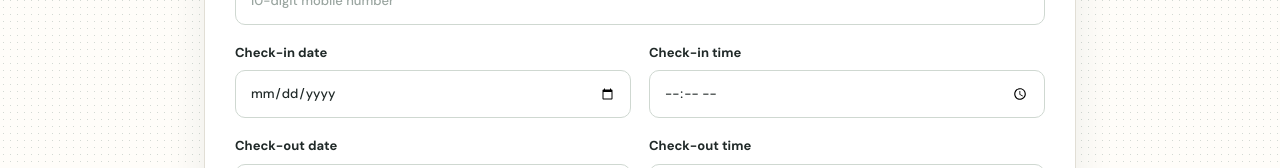
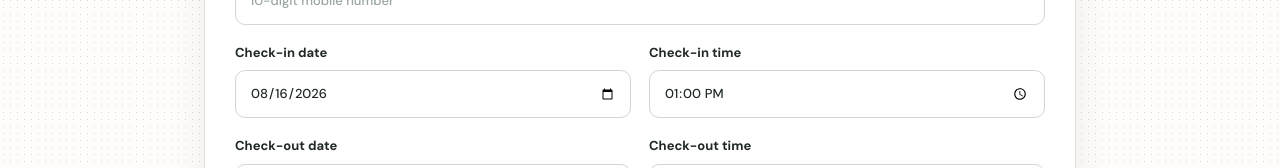
Before and after one commit to pradeep-chauhan-pc/rudransh-villa-udaipur, a Next.js app: page /guest-entry in a window 1280 px wide. Shown: the part 409-577 px from the top of the page. Built offline with nearby package versions, Linux system fonts and the light colour scheme; no server answers; a web font is replaced by a local one.

Commit message:
updated form

```diff
--- a/app/guest-entry/page.tsx
+++ b/app/guest-entry/page.tsx
@@ -48,6 +48,12 @@ const MAX_UPLOAD_BYTES = 8 * 1024 * 1024;
 const MAX_PDF_BYTES = 2 * 1024 * 1024;
 const TARGET_FILE_BYTES = 1.5 * 1024 * 1024;
 const TERMS_VERSION = "2026-08-09";
+
+function today() {
+  const now = new Date();
+  const timezoneOffset = now.getTimezoneOffset() * 60_000;
+  return new Date(now.getTime() - timezoneOffset).toISOString().slice(0, 10);
+}
 
 async function optimisePhoto(file: File) {
   if (file.size <= TARGET_FILE_BYTES) return file;
@@ -113,6 +119,7 @@ function UploadField({
 }
 
 export default function Home() {
+  const defaultCheckInDate = today();
   const [guestCount, setGuestCount] = useState(0);
   const [guests, setGuests] = useState<Guest[]>([]);
   const [status, setStatus] = useState<"idle" | "sending" | "success" | "error">("idle");
@@ -235,8 +242,8 @@ export default function Home() {
           </div>
           <div className="field-grid">
             <label className="wide"><span>Primary mobile number</span><input name="mobile" type="tel" inputMode="tel" minLength={10} maxLength={15} pattern="[0-9 +()\-]{10,15}" required placeholder="10-digit mobile number" /></label>
-            <label><span>Check-in date</span><input name="checkIn" type="date" required /></label>
-            <label><span>Check-in time</span><input name="checkInTime" type="time" required /></label>
+            <label><span>Check-in date</span><input name="checkIn" type="date" defaultValue={defaultCheckInDate} required /></label>
+            <label><span>Check-in time</span><input name="checkInTime" type="time" defaultValue="13:00" required /></label>
             <label><span>Check-out date</span><input name="checkOut" type="date" required /></label>
             <label><span>Check-out time</span><input name="checkOutTime" type="time" value="10:00" readOnly aria-readonly="true" /></label>
             <label><span>Number of guests</span><select value={guestCount || ""} required onChange={(event) => changeGuestCount(Number(event.target.value))}><option value="" disabled>Select number of guests</option>{[1,2,3,4,5,6].map((count) => <option key={count} value={count}>{count} {count === 1 ? "guest" : "guests"}</option>)}</select></label>
--- a/app/page.tsx
+++ b/app/page.tsx
@@ -208,6 +208,7 @@ export default function Home() {
           {inquiryMessage && <p className={`villa-inquiry-status ${inquiryState}`} role="status">{inquiryMessage}</p>}
         </form>
         <a className="villa-whatsapp-button" href={WHATSAPP_URL} target="_blank" rel="noreferrer">Chat on WhatsApp <span aria-hidden="true">↗</span></a>
+        <p className="villa-policy-link">By checking availability, you agree to review the <a href="/policies">stay policies and house rules</a>.</p>
       </motion.section>
 
       <footer className="villa-footer"><span>© Rudransh Villa</span><nav aria-label="Stay guides"><a href="/faq">FAQs</a><a href="/policies">Stay policies</a><a href="/luxury-villa-udaipur">Luxury villa</a><a href="/private-pool-villa-udaipur">Private pool villa</a><a href="/homestay-in-udaipur">Private homestay</a></nav><span>Private villa</span></footer>
--- a/app/policies/page.tsx
+++ b/app/policies/page.tsx
@@ -14,7 +14,10 @@ export default function PoliciesPage() {
       <details open><summary>Check-in and check-out<span>+</span></summary><p>Standard check-out time is 10:00 AM. Please confirm arrival arrangements and any timing requests with the villa team before your stay.</p></details>
       <details><summary>Pool safety<span>+</span></summary><p>Pool hours are 7:00 AM to 7:00 PM. Children and minors require the continuous, close supervision of a responsible adult. Running, diving, rough play and glass containers are not permitted in or around the pool.</p></details>
       <details><summary>Registered guests and visitors<span>+</span></summary><p>Only registered guests may stay at the property. Any visitor requires prior approval from the villa team and may need to provide identification.</p></details>
+      <details><summary>Quiet time and respectful stays<span>+</span></summary><p>Please respect quiet hours from 10:00 PM to 7:00 AM. Parties, excessive noise and commercial activity require prior written approval from the villa team.</p></details>
+      <details><summary>Alcohol and prohibited items<span>+</span></summary><p>Alcohol is not permitted anywhere on the property. Illegal activity, weapons, illegal drugs and hazardous materials are strictly prohibited.</p></details>
       <details><summary>Property care<span>+</span></summary><p>Please take reasonable care of the villa and report loss, damage or safety concerns promptly. The primary guest is responsible for damage caused by their group, children or visitors, subject to applicable law.</p></details>
+      <details><summary>Safety and property access<span>+</span></summary><p>Follow reasonable safety instructions from the villa team. Access to a facility may be stopped where needed for safety, maintenance or a rule violation.</p></details>
     </div><Link href="/#contact" className="seo-stay-button">Ask about your stay <span>↗</span></Link></section>
     <footer className="seo-stay-footer"><span>© Rudransh Villa</span><Link href="/">Return to home</Link></footer>
   </main>;
```
Also changed, not shown: app/globals.css.
